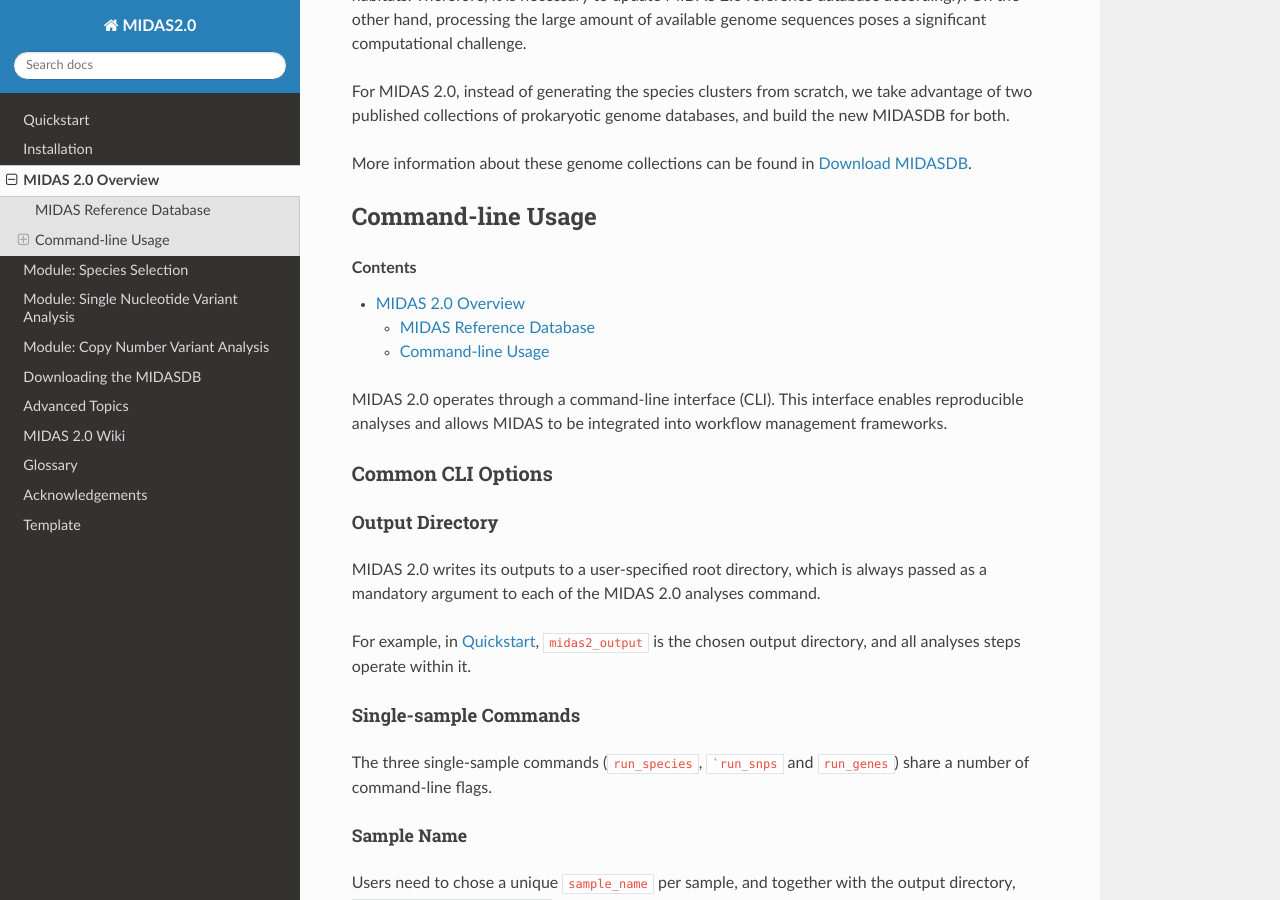
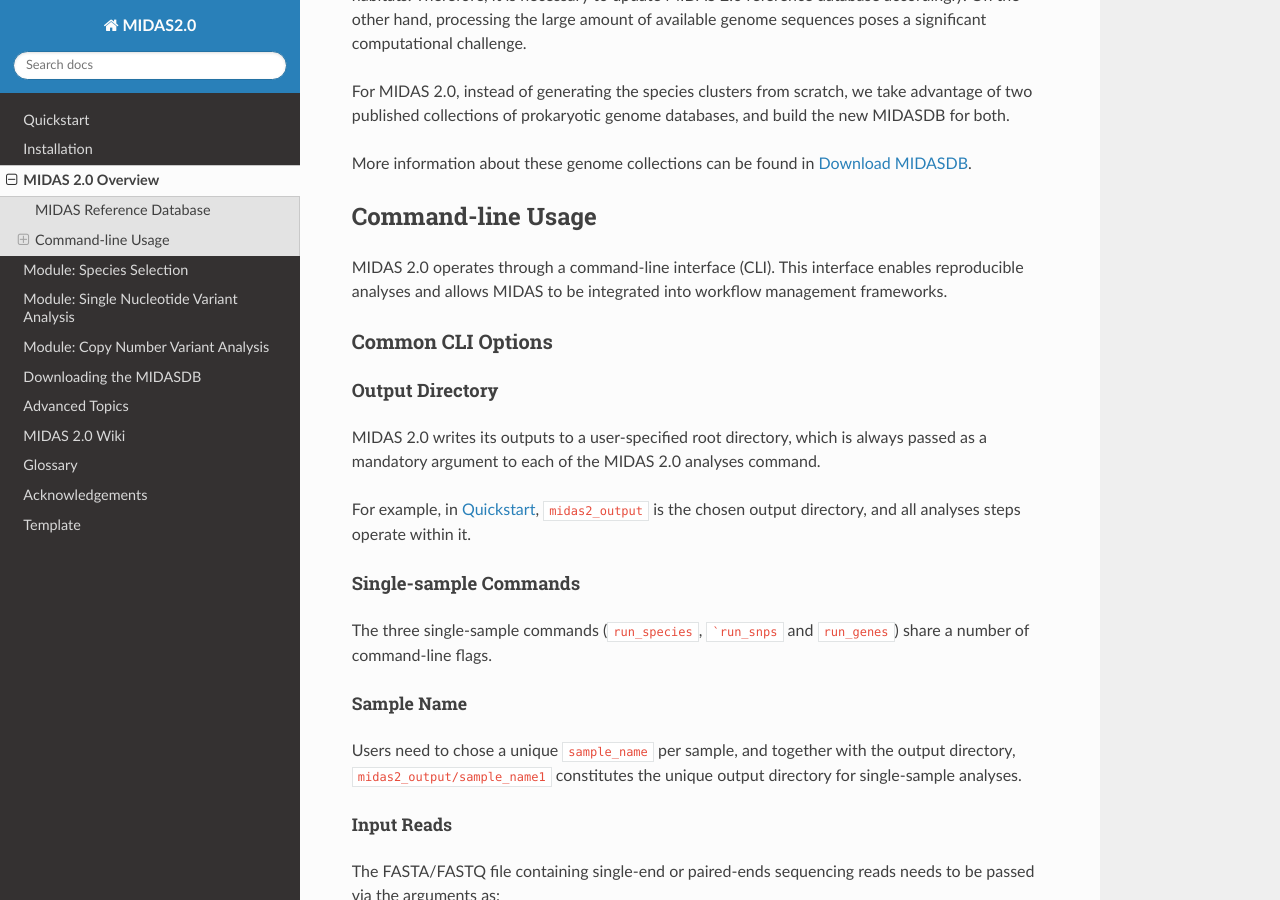
Before and after one commit to zhaoc1/midas2-tutorial, a Sphinx documentation site: the page built from docs/overview.rst, in a window 1280 px wide and 900 px high, scrolled down 808 px. Built offline with Sphinx 7.4.7 and the Read the Docs theme 2.0.0, drawn with Linux system fonts in a browser that asks for light colours.

Commit message:
Drop misplaced TOC

```diff
--- a/docs/overview.rst
+++ b/docs/overview.rst
@@ -50,9 +50,6 @@ More information about these genome collections can be found in
 
 Command-line Usage
 ==================
-
-.. contents::
-   :depth: 2
 
 MIDAS 2.0 operates through a command-line interface (CLI).
 This interface enables reproducible analyses and allows MIDAS to be
```
